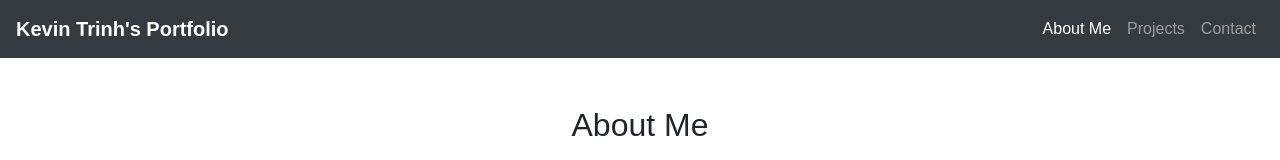
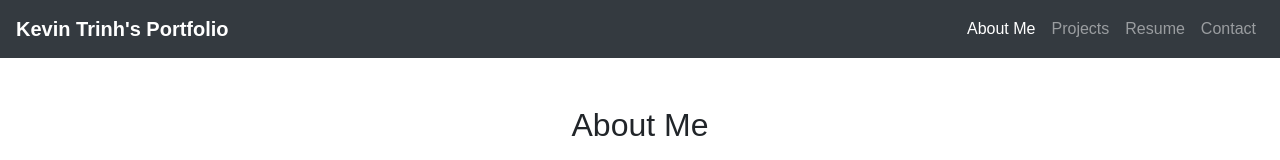
Before and after one commit to KevinTrinh9/portfolio, a plain HTML site: page index.html in a window 1280 px wide. Shown: the top 160 px of the page. Drawn offline with nearby package versions, Linux system fonts and the light colour scheme.

Commit message:
added resume section in navbar

```diff
--- a/index.html
+++ b/index.html
@@ -21,6 +21,9 @@
         </li>
         <li class="nav-item">
           <a class="nav-link" href="#projects">Projects</a>
+        </li>
+        <li class="nav-item">
+          <a class="nav-link" href="#resume">Resume</a>
         </li>
         <li class="nav-item">
           <a class="nav-link" href="#contact">Contact</a>
@@ -77,7 +80,7 @@
       <div class="row">
         <div class="col-md-6 mx-auto">
           <p>Please click the image of my resume below to view/download my resume.</p>
-          <a href="https://docs.google.com/document/d/1tzGdoEaTTsLtWGHwXHpYcC2pxY1Yd9ShU_VFsls7lf8/edit?usp=sharing" target="_blank"><img src="./images/resume.png" alt="Resume" class="resume-img"></a>
+          <a href="https://drive.google.com/file/d/1swiZpxfQv1y0WWDcjpUmv5V3lniLFYkd/view?usp=sharing" target="_blank"><img src="./images/resume.png" alt="Resume" class="resume-img"></a>
         </div>
       </div>
     </div>
```
